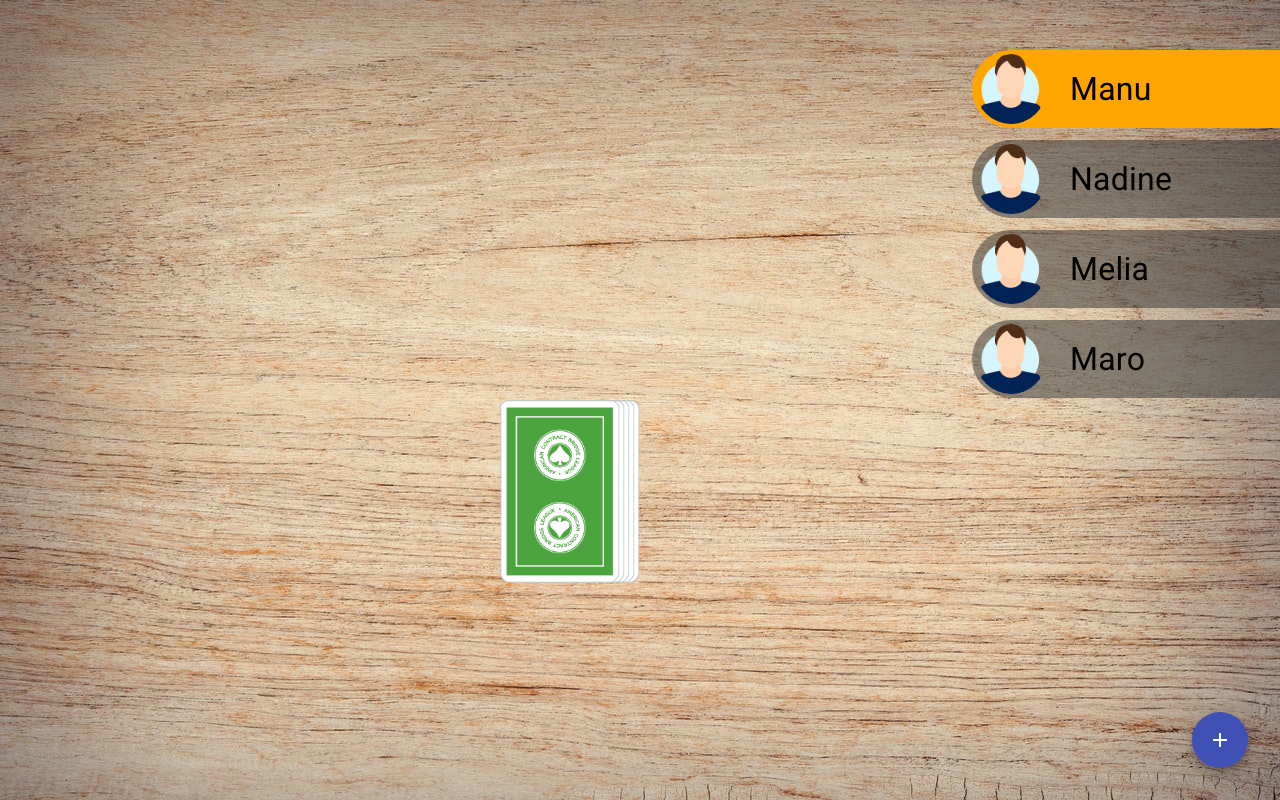
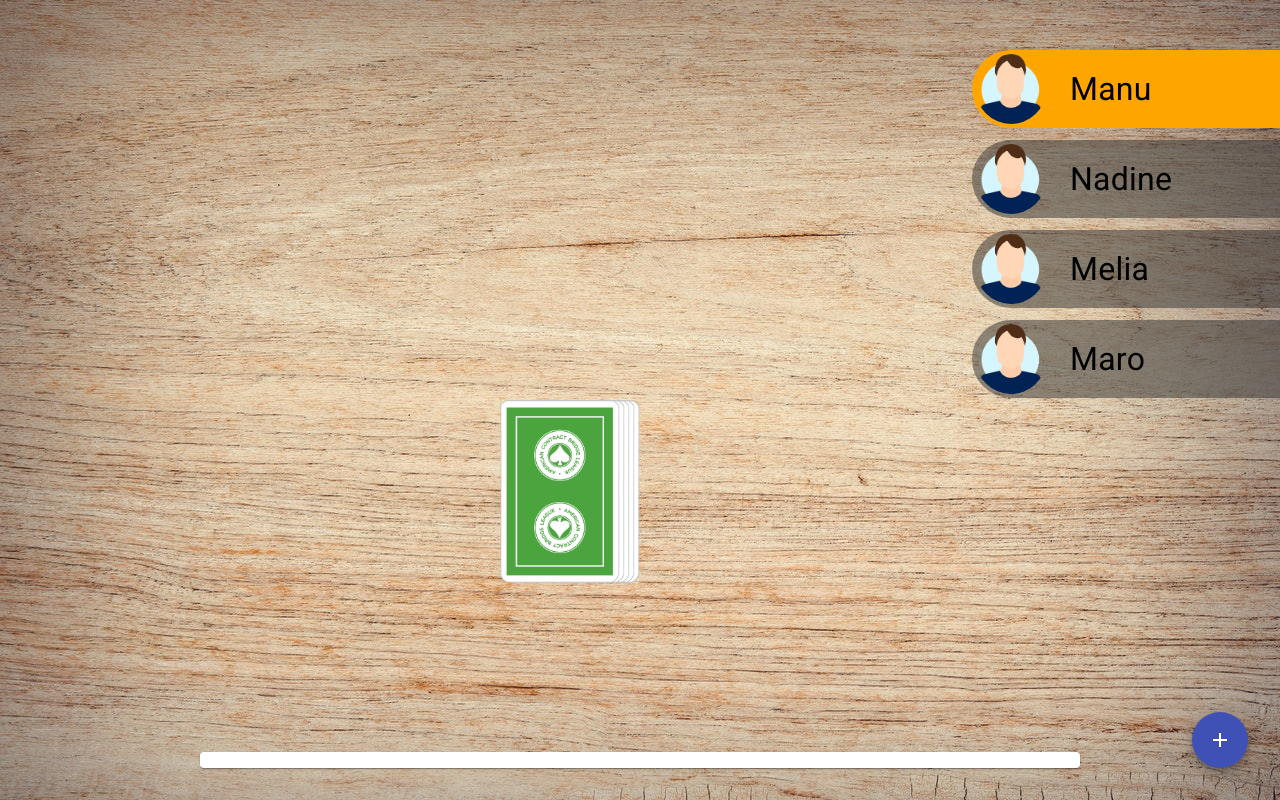
Before and after one commit to ManuKapolke/ringoffire, an Angular app: page /game in a window 1280 px wide. Built offline with nearby package versions, Linux system fonts and the light colour scheme.

Commit message:
game-info

```diff
--- a/src/app/app.module.ts
+++ b/src/app/app.module.ts
@@ -12,7 +12,9 @@
 import { MatIconModule } from '@angular/material/icon';
 import { MatDialogModule } from '@angular/material/dialog';
 import { MatInputModule } from '@angular/material/input';
+import { MatCardModule } from '@angular/material/card';
 import { FormsModule } from '@angular/forms';
+import { GameInfoComponent } from './game-info/game-info.component';
 
 
 @NgModule({
@@ -21,7 +23,8 @@
     StartScreenComponent,
     GameComponent,
     PlayerComponent,
-    DialogAddPlayerComponent
+    DialogAddPlayerComponent,
+    GameInfoComponent
   ],
   imports: [
     BrowserModule,
@@ -31,6 +34,7 @@
     MatIconModule,
     MatDialogModule,
     MatInputModule,
+    MatCardModule,
     FormsModule
   ],
   providers: [],
--- /dev/null
+++ b/src/app/game-info/game-info.component.html
@@ -0,0 +1,4 @@
+<mat-card>
+    <mat-card-title>{{ title }}</mat-card-title>
+    <mat-card-content>{{ description }}</mat-card-content>
+</mat-card>
--- /dev/null
+++ b/src/app/game-info/game-info.component.ts
@@ -0,0 +1,37 @@
+import { Component, Input, OnChanges } from '@angular/core';
+
+@Component({
+  selector: 'app-game-info',
+  templateUrl: './game-info.component.html',
+  styleUrls: ['./game-info.component.scss']
+})
+export class GameInfoComponent implements OnChanges {
+  cardAction = [
+    { title: 'Waterfall', description: 'Everyone has to start drinking at the same time. As soon as player 1 stops drinking, player 2 may stop drinking. Player 3 may stop as soon as player 2 stops drinking, and so on.' },
+    { title: 'You', description: 'You decide who drinks' },
+    { title: 'Me', description: 'Congrats! Drink a shot!' },
+    { title: 'Category', description: 'Come up with a category (e.g. Colors). Each player must enumerate one item from the category.' },
+    { title: 'Bust a jive', description: 'Player 1 makes a dance move. Player 2 repeats the dance move and adds a second one. ' },
+    { title: 'Chicks', description: 'All girls drink.' },
+    { title: 'Heaven', description: 'Put your hands up! The last player drinks!' },
+    { title: 'Mate', description: 'Pick a mate. Your mate must always drink when you drink and the other way around.' },
+    { title: 'Thumbmaster', description: '' },
+    { title: 'Men', description: 'All men drink.' },
+    { title: 'Quizmaster', description: '' },
+    { title: 'Never have i ever...', description: 'Say something you never did. Everyone who did it has to drink.' },
+    { title: 'Rule', description: 'Make a rule. Everyone needs to drink when he breaks the rule.' },
+  ];
+
+  title = '';
+  description = '';
+  @Input() card: string;
+
+  ngOnChanges(): void {
+    if (!this.card) return;
+
+    console.log('Current card is:', this.card);
+    let cardNumber = +this.card.split('_')[1];
+    this.title = this.cardAction[cardNumber - 1].title;
+    this.description = this.cardAction[cardNumber - 1].description;
+  }
+}
--- a/src/app/game/game.component.html
+++ b/src/app/game/game.component.html
@@ -21,3 +21,5 @@
 <button mat-fab color="primary" class="btn-add" (click)="openDialog()">
     <mat-icon>add</mat-icon>
 </button>
+
+<app-game-info class="pin-bottom" [card]="currentCard"></app-game-info>
--- a/src/app/game/game.component.scss
+++ b/src/app/game/game.component.scss
@@ -65,3 +65,10 @@
     right: 32px;
     bottom: 32px;
 }
+
+.pin-bottom {
+    position: absolute;
+    bottom: 32px;
+    left: 200px;
+    right: 200px;
+}
--- a/src/app/game/game.component.ts
+++ b/src/app/game/game.component.ts
@@ -26,8 +26,8 @@
 
   takeCard() {
     if (this.cardIsPicked || this.game.stack.length === 0) return;
+
     this.currentCard = this.game.stack.pop()!;
-    console.log(this.currentCard)
     this.cardIsPicked = true;
 
     setTimeout(() => {
```
Also changed, not shown: src/app/game-info/game-info.component.scss (added), 1 other file (tests, documents, lock files or other folders).
